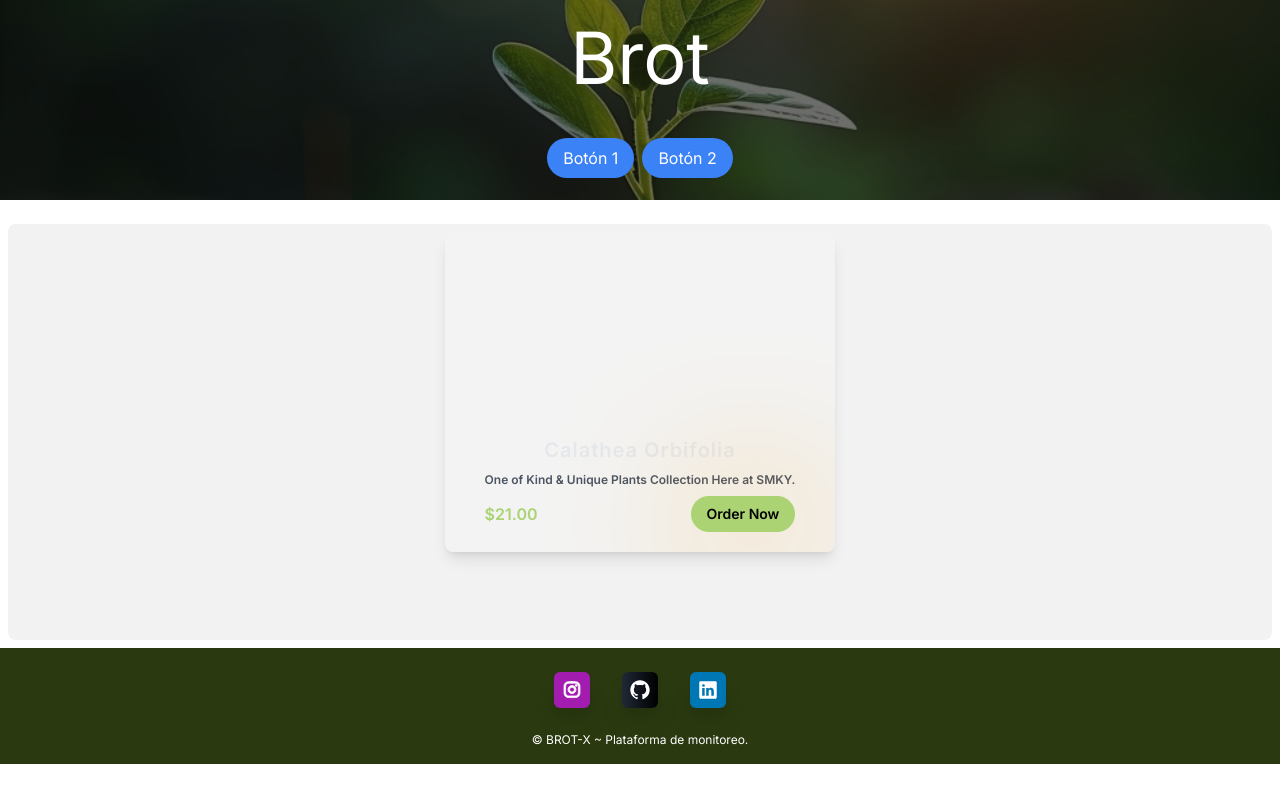
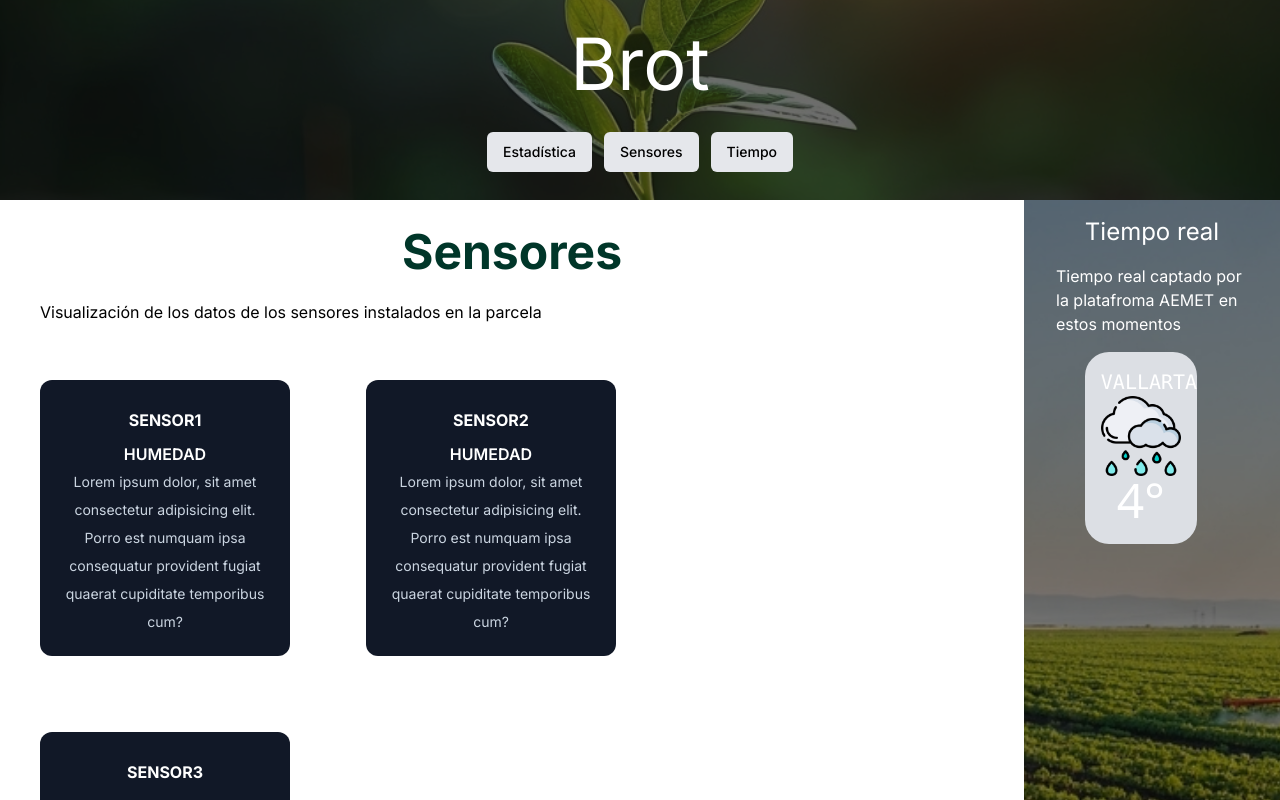
Before and after one commit to IreeneGG/Web-Tfg, a Next.js app: page /sensores in a window 1280 px wide. Shown: the top 800 px of the page. Built offline with nearby package versions, Linux system fonts and the light colour scheme.

Commit message:
navegacion

```diff
--- a/package.json
+++ b/package.json
@@ -9,6 +9,7 @@
     "lint": "next lint"
   },
   "dependencies": {
+    "@heroicons/react": "^2.1.3",
     "class-variance-authority": "^0.7.0",
     "next": "14.1.4",
     "react": "^18",
--- a/src/app/(sensor)/sensores/page.js
+++ b/src/app/(sensor)/sensores/page.js
@@ -1,17 +1,43 @@
 
-import CardPlant from "@/components/component/cardPlant";
+import { Card, CardContainer } from "@/components/component/card";
 import { Section, Title } from "@/components/ui/section";
+import CardWeather from "@/components/component/cardWeather";
 
 export default function SensoresDetalle() {
   return (
-    <div key="1" className="bg-white p-2">
-      <div className="flex justify-center max-w-full items-center w-full rounded-lg flex-col mt-4 bg-[#F2F2F2] dark:bg-[#868080] ">
-        <Section title="Tiempo">
-          <div className="grid  lg:max-w-6xl lg:w-full lg:mb-0 lg:grid-cols-auto lg:text-left w-full h-full" >
-          <CardPlant item={"planta1"}/>
-          </div>
+    <div className="flex flex-col md:flex-row flex-grow drak:bg-[#]">
+      {/* Div para el contenido principal */}
+      <div className="w-full md:w-4/5">
+
+        <Title>Sensores</Title>
+        <p className="text-black text-left p-4 items-center  pl-10 dark:text-white"> Visualización de los datos de los sensores instalados en la parcela</p>
+        <Section>
+          <CardContainer>
+            <Card item={"SENSOR1"} />
+            <Card item={"SENSOR2"} />
+            <Card item={"SENSOR3"} />
+          </CardContainer>
         </Section>
+
+
+
       </div>
+
+      {/* Contenido del div estrecho */}
+      <div className="w-full md:w-1/5 bg-cover bg-center p-4  bg-black bg-opacity-50" style={{ backgroundImage: "url('/fondoI.jpeg')", backgroundBlendMode: 'soft-light' }}>
+        <div className="max-w-full">
+          <h3 className="text-white text-2xl text-center">Tiempo real</h3>
+          <p className="text-white text-left p-4 items-center">Tiempo real captado por la platafroma AEMET en estos momentos</p>
+          <Section>
+            <div className="flex justify-center items-center h-full">
+              <div className="grid lg:max-w-6xl lg:w-full lg:grid-cols-auto lg:text-right w-full">
+                <CardWeather item={"VALLARTA"} temperature={4} estado={"frio"} />
+              </div>
+            </div>
+          </Section>
+        </div>
+      </div>
+
     </div>
   );
 }
--- a/src/app/page.js
+++ b/src/app/page.js
@@ -1,32 +1,26 @@
 import { Card, CardContainer } from "@/components/component/card";
 import { Section, SectionT, Title } from "@/components/ui/section";
 import CardWeather from "@/components/component/cardWeather";
-
+import Image from 'next/image';
 export default function Home() {
   return (
-    <div className="flex flex-col md:flex-row flex-grow drak:bg-[#]">
+    <div className="flex flex-col md:flex-row flex-grow dark:bg-[#2F2F2F]">
       {/* Div para el contenido principal */}
-      <div className="w-full md:w-4/5">
-
-        <Title>Sensores</Title>
-        <p className="text-black text-left p-4 items-center  pl-10 dark:text-white"> Visualización de los datos de los sensores instalados en la parcela</p>
-        <Section>
-          <CardContainer>
-            <Card item={"SENSOR1"} />
-            <Card item={"SENSOR2"} />
-            <Card item={"SENSOR3"} />
-          </CardContainer>
-        </Section>
-
-
-
+      <div className="w-full md:w-4/5 bg-[#8a8d60] flex justify-center items-center p-8">
+        <div className="text-white text-center">
+          <h1 className="text-4xl md:text-6xl font-bold mb-4">¡BIENVENIDO A Brot-x!</h1>
+          <p className="text-lg">La página encargada de monitorear tus parcelas te ofrecerá una experiencia más cercana a tus cultivos para que puedas entenderlos mejor.</p>
+          <div className="w-full md:w-4/5 mx-auto mt-8">
+            <Image src="/fondo1.jpeg" alt="Descripción de la imagen" width={805} height={600} />
+          </div>
+        </div>
       </div>
 
       {/* Contenido del div estrecho */}
       <div className="w-full md:w-1/5 bg-cover bg-center p-4  bg-black bg-opacity-50" style={{ backgroundImage: "url('/fondoI.jpeg')", backgroundBlendMode: 'soft-light' }}>
         <div className="max-w-full">
           <h3 className="text-white text-2xl text-center">Tiempo real</h3>
-          <p className="text-white text-left p-4 items-center">Tiempo real captado por la platafroma AEMET en estos momentos</p>
+          <p className="text-white text-left p-4 items-center">Tiempo real captado por la plataforma AEMET en estos momentos</p>
           <Section>
             <div className="flex justify-center items-center h-full">
               <div className="grid lg:max-w-6xl lg:w-full lg:grid-cols-auto lg:text-right w-full">
@@ -36,7 +30,6 @@ export default function Home() {
           </Section>
         </div>
       </div>
-
     </div>
   );
 }
--- a/src/components/component/nav-bar.jsx
+++ b/src/components/component/nav-bar.jsx
@@ -1,13 +1,33 @@
+import Link from "next/link";
+import { Button } from "@/components/ui/button";
+
 export function NavBar() {
     return (
-        <nav className="bg-[#2F2F2F] bg-cover bg-center h-1/4 flex flex-col justify-center items-center" style={{backgroundImage: "url('/fondo1.jpeg')", backgroundBlendMode: 'soft-light'}}>
-            <div className="container mx-auto text-center mb-8">
-                <h1 className="text-white text-7xl">Brot</h1>
-            </div>
-            <div className="flex justify-center mt-3">
-                <button className="text-white bg-blue-500 px-4 py-2 rounded-full hover:bg-blue-600 transition duration-300 ease-in-out mr-2">Botón 1</button>
-                <button className="text-white bg-blue-500 px-4 py-2 rounded-full hover:bg-blue-600 transition duration-300 ease-in-out">Botón 2</button>
-            </div>
-        </nav>
+        <>
+            <nav
+                className="bg-[#2F2F2F] bg-cover bg-center h-1/4 flex flex-col justify-center items-center"
+                style={{
+                    backgroundImage: "url('/fondo1.jpeg')",
+                    backgroundBlendMode: 'soft-light'
+                }}
+            >
+                <div className="container mx-auto text-center mb-8 ">
+                    <h1 className="text-white text-7xl">Brot</h1>
+                </div>
+                <div className="flex space-x-3" >
+                    <Link href="/estadistica">
+                        <Button variant="secondary">Estadística</Button>
+                    </Link>
+                    <Link href="/sensores">
+                        <Button variant="secondary">Sensores</Button>
+                    </Link>
+                    <Link href="/tiempo">
+                        <Button variant="secondary">Tiempo</Button>
+                    </Link>
+                </div>
+            </nav>
+
+
+        </>
     );
 }
--- a/src/components/ui/button.jsx
+++ b/src/components/ui/button.jsx
@@ -8,11 +8,11 @@ const buttonVariants = cva(
   {
     variants: {
       variant: {
-        default: "text-white bg-[#2A3910] hover:bg-[#e60067] w-34 h-10 rounded-md text-center transition-all duration-600 ease-in-out  cursor-pointer",
+        default: "text-white bg-[#4B540E] border border-[#20230f] px-4 py-2 rounded-full hover:bg-blue-600 transition duration-300 ease-in-out mr-2",
         destructive:
           "text-white bg-red-700 hover:bg-red-600 w-34 h-10 rounded-md text-center transition-all duration-600 ease-in-out  cursor-pointer",
         secondary:
-          " text-black dark:text-white border-1 border-granate-laboral hover:bg-granate-laboral hover:text-white bg-gray-200 dark:bg-gray-900 w-34 h-10 rounded-md text-center transition-all duration-600 ease-in-out cursor-pointer",
+          " text-black dark:text-white border-1 border-[#20230f] hover:bg-[#20230f] hover:text-white bg-gray-200 dark:bg-gray-900 w-34 h-10 rounded-md text-center transition-all duration-600 ease-in-out cursor-pointer",
       },
       size: {
         default: "h-10 px-4 py-2",
```
Also changed, not shown: 1 other file (tests, documents, lock files or other folders).
